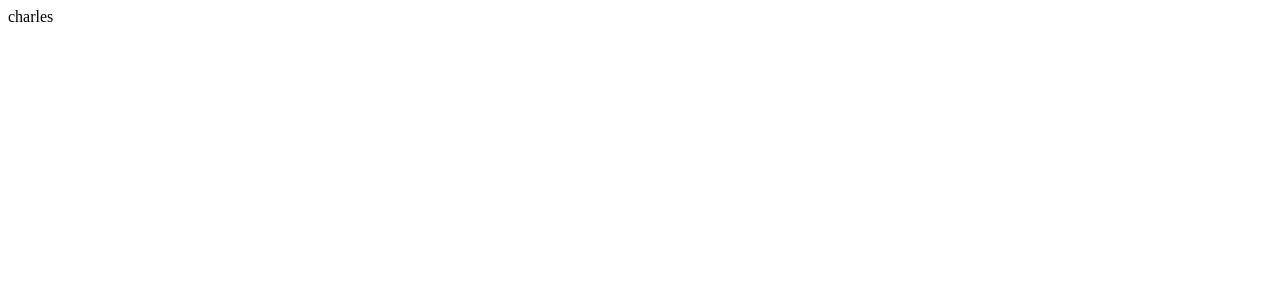
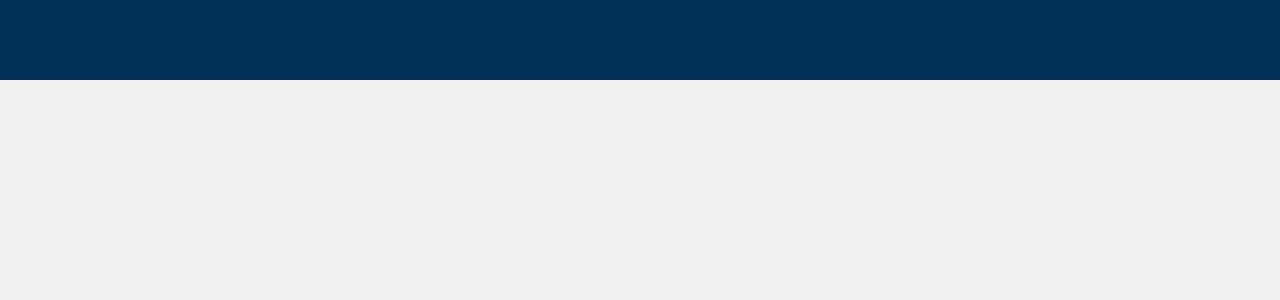
Before and after one commit to brbsg/NessCommerceFront, a React (Create React App) app: page / in a window 1280 px wide. Shown: the top 300 px of the page. Built offline with nearby package versions, Linux system fonts and the light colour scheme.

Commit message:
inicialize structure

```diff
--- a/package.json
+++ b/package.json
@@ -9,7 +9,9 @@
     "axios": "^0.25.0",
     "react": "^17.0.2",
     "react-dom": "^17.0.2",
+    "react-router-dom": "^6.2.1",
     "react-scripts": "5.0.0",
+    "styled-components": "^5.3.3",
     "web-vitals": "^2.1.4"
   },
   "scripts": {
--- a/src/App.js
+++ b/src/App.js
@@ -1,5 +1,18 @@
 import React from "react";
+import { BrowserRouter, Routes, Route } from "react-router-dom";
+import Header from "./components/Header";
+import GlobalStyles from "./globalStyle/GlobalStyles";
+import Main from "./pages/client/Main/Main";
 
 export default function App() {
-  return <div>charles</div>;
+  return (
+    <BrowserRouter>
+      <GlobalStyles />
+
+      <Header />
+      <Routes>
+        <Route path="/" element={<Main />} />
+      </Routes>
+    </BrowserRouter>
+  );
 }
--- /dev/null
+++ b/src/components/Header.js
@@ -0,0 +1,13 @@
+import React from "react";
+import styled from "styled-components";
+
+export default function Header() {
+  return <Container></Container>;
+}
+
+const Container = styled.div`
+  width: 100vw;
+  height: 10vh;
+
+  background-color: #023059;
+`;
--- /dev/null
+++ b/src/globalStyle/GlobalStyles.js
@@ -0,0 +1,60 @@
+import { createGlobalStyle } from "styled-components";
+
+export default createGlobalStyle`
+
+    html, body, div, span, applet, object, iframe,
+    h1, h2, h3, h4, h5, h6, p, blockquote, pre,
+    a, abbr, acronym, address, big, cite, code,
+    del, dfn, em, img, ins, kbd, q, s, samp,
+    small, strike, strong, sub, sup, tt, var,
+    b, u, i, center,
+    dl, dt, dd, ol, ul, li,
+    fieldset, form, label, legend,
+    table, caption, tbody, tfoot, thead, tr, th, td,
+    article, aside, canvas, details, embed,
+    figure, figcaption, footer, header, hgroup,
+    menu, nav, output, ruby, section, summary,
+    time, mark, audio, video {
+        margin: 0 auto;
+        padding: 0;
+        border: 0;
+        font-size: 100%;
+        font: inherit;
+        vertical-align: baseline;
+    }
+    /* HTML5 display-role reset for older browsers */
+    article, aside, details, figcaption, figure,
+    footer, header, hgroup, menu, nav, section {
+        display: block;
+    }
+    body {
+        line-height: 1;
+    }
+    ol, ul {
+        list-style: none;
+    }
+    blockquote, q {
+        quotes: none;
+    }
+    blockquote:before, blockquote:after,
+    q:before, q:after {
+        content: '';
+        content: none;
+    }
+    table {
+        border-collapse: collapse;
+        border-spacing: 0;
+    }
+
+
+    *{
+        box-sizing: border-box;
+    }
+
+    body{
+        font-family: sans-serif;
+        background-color: #f1f1f1;
+    }
+
+
+`;
--- /dev/null
+++ b/src/pages/client/Main/Main.js
@@ -0,0 +1,11 @@
+import React from "react";
+import styled from "styled-components";
+
+export default function Main() {
+  return <Container></Container>;
+}
+
+const Container = styled.div`
+  width: 80vw;
+  height: 100vh;
+`;
```
Also changed, not shown: src/context/Auth.js (added), src/context/General.js (added), src/pages/admin/SignInAdmin/SignInAdmin.js (added), src/services/api.js (added), 1 other file (tests, documents, lock files or other folders).
